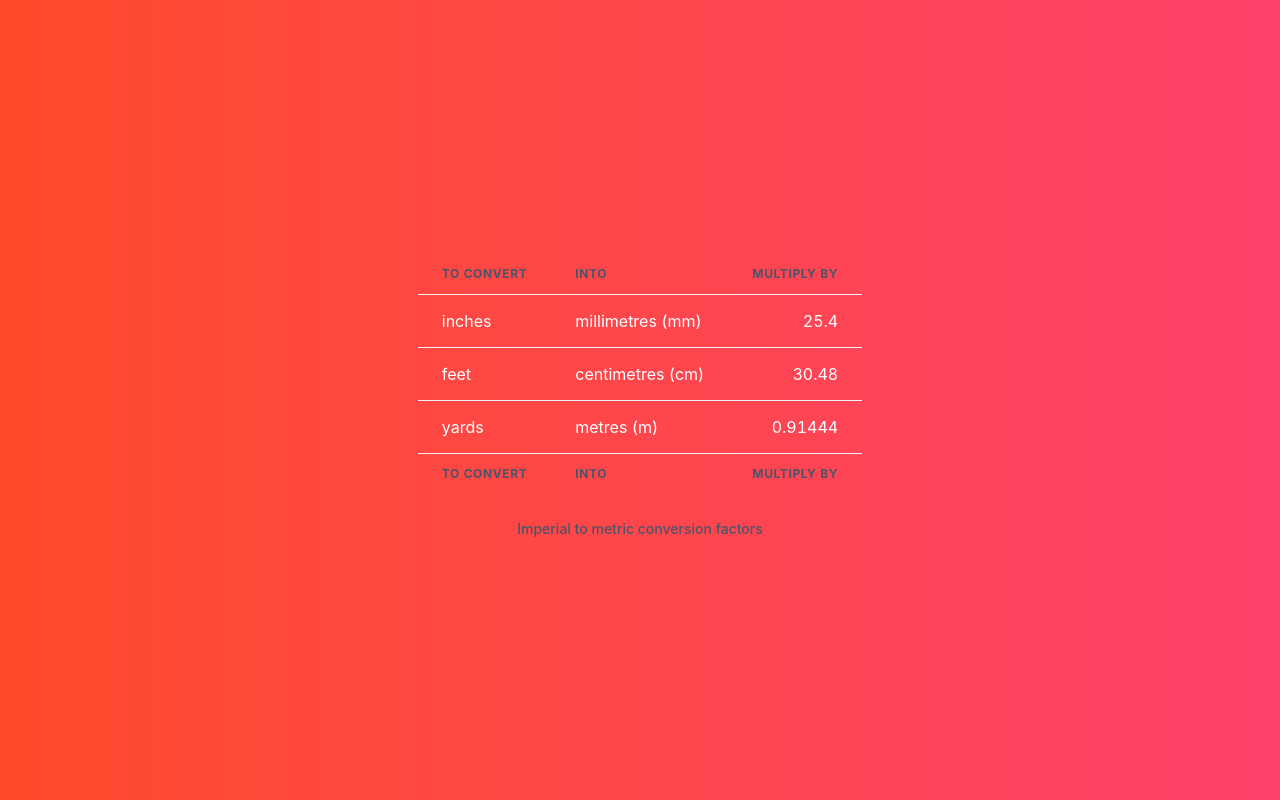
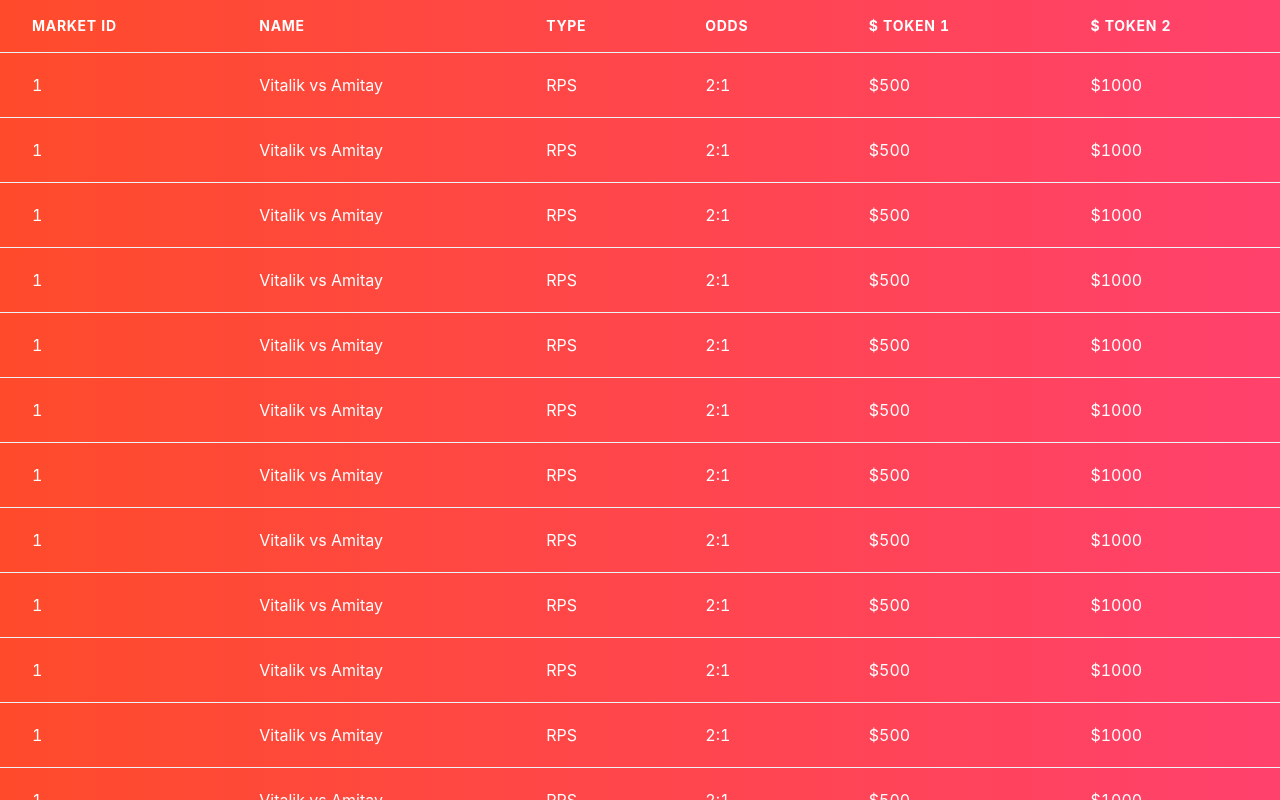
Before and after one commit to fight-club-dao/frontend, a React (Vite) app: page /markets in a window 1280 px wide. Built offline with nearby package versions, Linux system fonts and the light colour scheme.

Commit message:
Add Browse Markets

```diff
--- a/src/App.css
+++ b/src/App.css
@@ -1,6 +1,7 @@
 html, body {
   height:100%;
   min-height:100%;
+  overflow-y: scroll;
 }
 /* / Styling */
 .FightClubMain {
@@ -29,3 +30,17 @@ html, body {
   border-radius: 5px;
   border: 1px solid rgba( 255, 255, 255, 0.18 );
 }
+
+/* /markets Browse Markets Styling */
+.BrowseMarketsTableHead {
+  color: white !important;
+}
+
+.BrowseMarketsTableElement {
+  transition: all 100ms;
+}
+
+.BrowseMarketsTableElement:hover {
+  background: rgba( 255, 255, 255, 0.25 ) !important;
+  cursor: pointer;
+}
--- /dev/null
+++ b/src/routes/CreateMarket.tsx
@@ -0,0 +1,35 @@
+import { useState } from 'react'
+import '../App.css'
+
+import { Heading } from '@chakra-ui/react'
+import { Center } from "@chakra-ui/react";
+import { Box } from "@chakra-ui/react";
+import { HStack, VStack } from "@chakra-ui/react";
+import { Button } from "@chakra-ui/react";
+
+import { Outlet, Link } from "react-router-dom";
+
+function Root() {
+  const [count, setCount] = useState(0)
+
+  return (
+    <Box className="MainPageContainer">
+      <Box className='FightClubMain'>
+        <Center h="100vh">
+            <VStack spacing="8">
+                <Heading size="3xl">Fight Club</Heading>
+                <VStack spacing="3">
+                <HStack>
+                    <Button className="MainButton"><Link to="/markets">Browse Markets</Link></Button>
+                    <Button className="MainButton"><Link to="/create">Create Market</Link></Button>
+                </HStack>
+                <Button className="MainButton"><Link to="/lend">Lend</Link></Button>
+                </VStack>
+            </VStack>
+        </Center>
+      </Box>
+    </Box>
+  )
+}
+
+export default Root
--- /dev/null
+++ b/src/routes/Lend.tsx
@@ -0,0 +1,35 @@
+import { useState } from 'react'
+import '../App.css'
+
+import { Heading } from '@chakra-ui/react'
+import { Center } from "@chakra-ui/react";
+import { Box } from "@chakra-ui/react";
+import { HStack, VStack } from "@chakra-ui/react";
+import { Button } from "@chakra-ui/react";
+
+import { Outlet, Link } from "react-router-dom";
+
+function Root() {
+  const [count, setCount] = useState(0)
+
+  return (
+    <Box className="MainPageContainer">
+      <Box className='FightClubMain'>
+        <Center h="100vh">
+            <VStack spacing="8">
+                <Heading size="3xl">Fight Club</Heading>
+                <VStack spacing="3">
+                <HStack>
+                    <Button className="MainButton"><Link to="/markets">Browse Markets</Link></Button>
+                    <Button className="MainButton"><Link to="/create">Create Market</Link></Button>
+                </HStack>
+                <Button className="MainButton"><Link to="/lend">Lend</Link></Button>
+                </VStack>
+            </VStack>
+        </Center>
+      </Box>
+    </Box>
+  )
+}
+
+export default Root
--- a/src/routes/Markets.tsx
+++ b/src/routes/Markets.tsx
@@ -19,6 +19,25 @@ import { Box } from "@chakra-ui/react";
 import { HStack, VStack } from "@chakra-ui/react";
 import { Button } from "@chakra-ui/react";
 
+const displayTableElements = (): React.ReactElement[] => {
+    let TRArray = [];
+
+    for (let x = 0; x < 20; x++) {
+        TRArray.push(
+        <Tr className="BrowseMarketsTableElement">
+            <Td>1</Td>
+            <Td>Vitalik vs Amitay</Td>
+            <Td>RPS</Td>
+            <Td>2:1</Td>
+            <Td>$500</Td>
+            <Td>$1000</Td>
+        </Tr>
+        );
+    }
+
+    return TRArray;
+}
+
 function Markets() {
   const [count, setCount] = useState(0)
 
@@ -26,40 +45,29 @@ function Markets() {
     <Box className="MainPageContainer">
       <Box className='FightClubMain'>
         <Center h="100vh">
-            <TableContainer>
-                <Table variant='simple'>
-                    <TableCaption>Imperial to metric conversion factors</TableCaption>
+            <TableContainer maxHeight="100vh" maxWidth="100vw" overflowY="scroll" minW="100vw">
+                <Table variant='simple' size="lg">
+                    {/*<TableCaption>Imperial to metric conversion factors</TableCaption>*/}
                     <Thead>
+                        <Tr>
+                            <Th className="BrowseMarketsTableHead">Market Id</Th>
+                            <Th className="BrowseMarketsTableHead">Name</Th>
+                            <Th className="BrowseMarketsTableHead">Type</Th>
+                            <Th className="BrowseMarketsTableHead">Odds</Th>
+                            <Th className="BrowseMarketsTableHead">$ Token 1</Th>
+                            <Th className="BrowseMarketsTableHead">$ Token 2</Th>
+                        </Tr>
+                    </Thead>
+                    <Tbody>
+                        {displayTableElements()}
+                    </Tbody>
+                    {/*<Tfoot>
                         <Tr>
                             <Th>To convert</Th>
                             <Th>into</Th>
                             <Th isNumeric>multiply by</Th>
                         </Tr>
-                    </Thead>
-                    <Tbody>
-                        <Tr>
-                            <Td>inches</Td>
-                            <Td>millimetres (mm)</Td>
-                            <Td isNumeric>25.4</Td>
-                        </Tr>
-                        <Tr>
-                            <Td>feet</Td>
-                            <Td>centimetres (cm)</Td>
-                            <Td isNumeric>30.48</Td>
-                        </Tr>
-                        <Tr>
-                            <Td>yards</Td>
-                            <Td>metres (m)</Td>
-                            <Td isNumeric>0.91444</Td>
-                        </Tr>
-                        </Tbody>
-                        <Tfoot>
-                            <Tr>
-                                <Th>To convert</Th>
-                                <Th>into</Th>
-                                <Th isNumeric>multiply by</Th>
-                            </Tr>
-                        </Tfoot>
+                    </Tfoot> */}
                 </Table>
             </TableContainer>
         </Center>
```
Also changed, not shown: src/main.tsx (+10 -0 lines).
